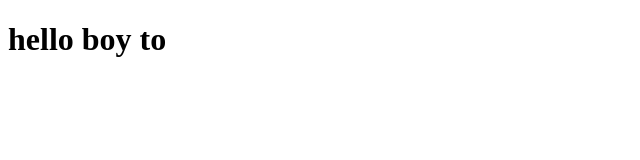
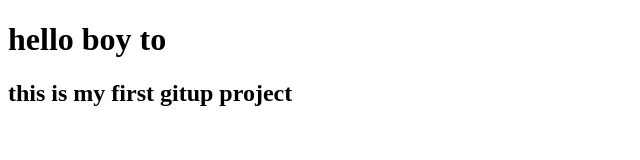
Before and after one commit to uzzal111/my-first-website, a plain HTML site: page index.html in a window 1280 px wide. Shown: the whole page, without its empty margins (0-640 px from the left). Drawn offline with Linux system fonts and the light colour scheme.

Commit message:
added a header

```diff
--- a/index.html
+++ b/index.html
@@ -7,5 +7,6 @@
 </head>
 <body>
     <h1>hello boy to</h1>
+    <h2>this is my first gitup project</h2>
 </body>
 </html>
```
